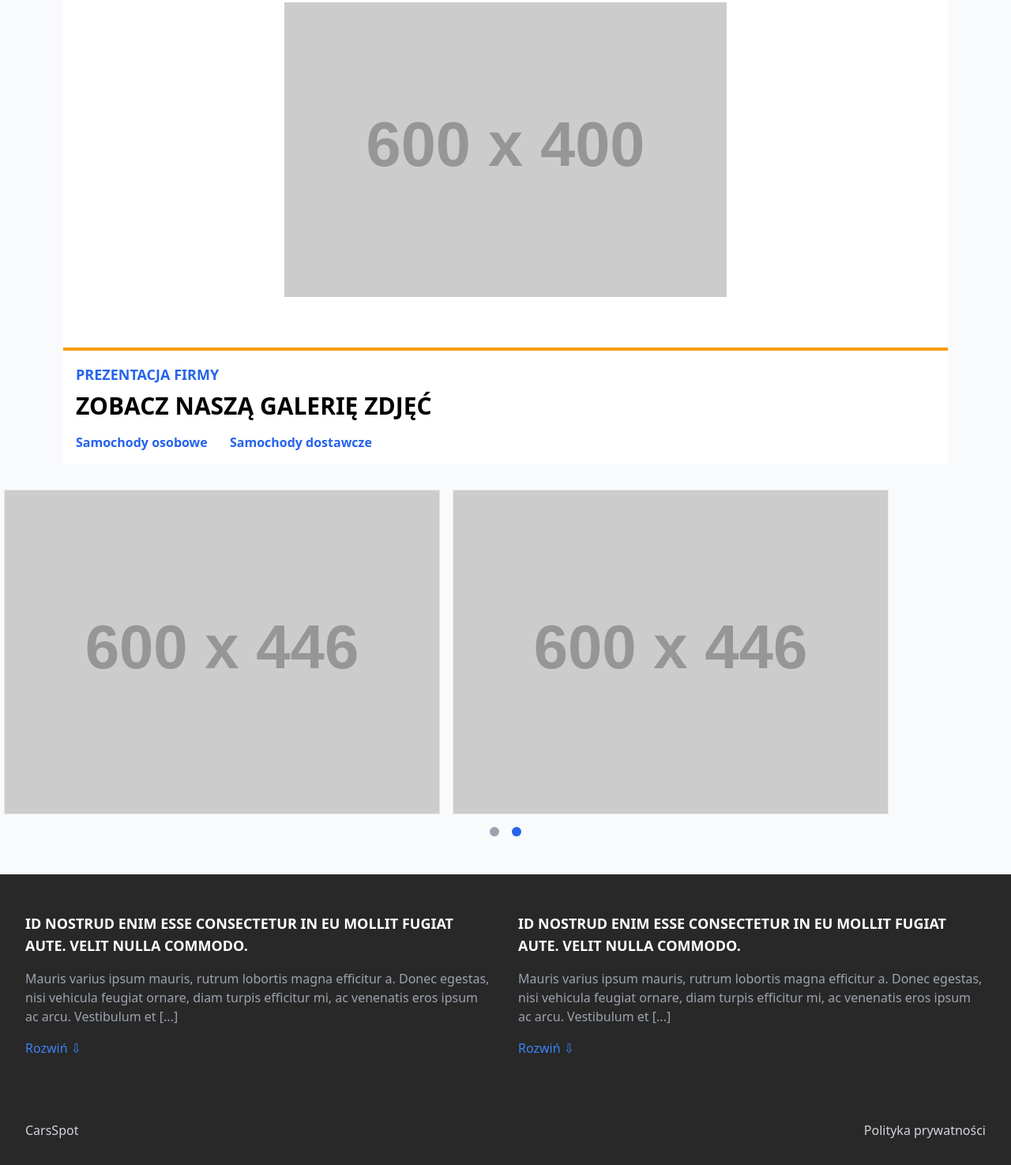
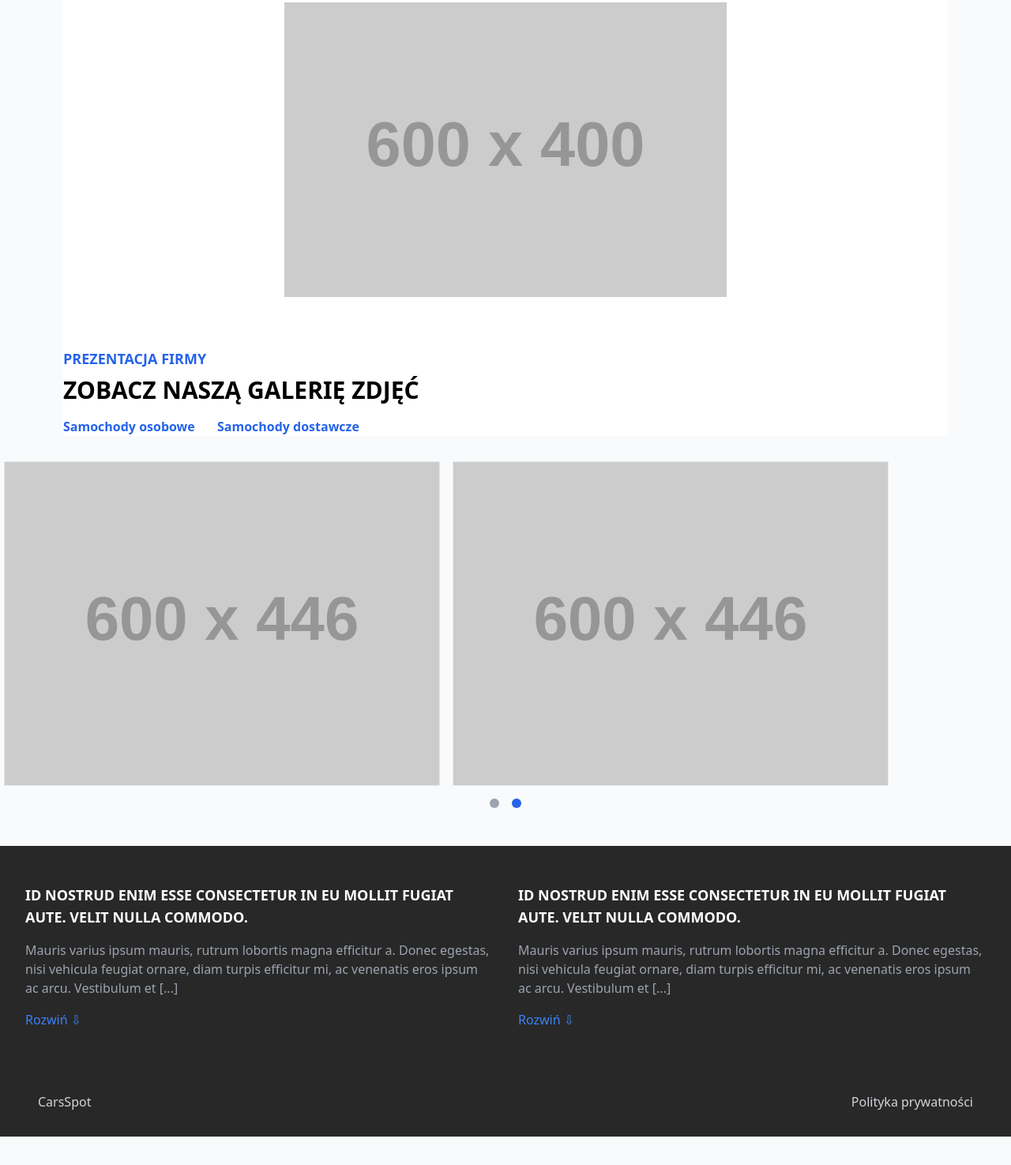
Before and after one commit to KavaliouAlexandr/TestTask, a website: page index.html in a window 1280 px wide. Shown: the part 293-1768 px from the top of the page at 79% size. After the commit the page ends 1732 px from the top, so only its background shows below. Drawn offline with nearby package versions, Linux system fonts and the light colour scheme; placeholder pictures from the web are drawn by us.

Commit message:
Update index.html

```diff
--- a/index.html
+++ b/index.html
@@ -7,7 +7,6 @@
   <title>CarsSpot</title>
 </head>
 <body class="bg-gray-50 text-gray-800">
-
 
   <div class="px-8 lg:px-20">
 
@@ -38,7 +37,7 @@
       </div>
     </section>
 
-    <div class="bg-white p-4 border-t-4 border-yellow-500">
+    <div class="bg-white">
       <div>
         <h2 class="text-lg font-bold text-blue-600 uppercase">Prezentacja firmy</h2>
         <h1 class="text-3xl font-extrabold mt-2 text-black">ZOBACZ NASZĄ GALERIĘ ZDJĘĆ</h1>
@@ -91,7 +90,7 @@
 
 
   <!-- Footer -->
-  <footer style="background-color: #282828;" class="text-gray-300 py-8 px-8"> <!-- Отступы -->
+  <footer style="background-color: #282828;" class="text-gray-300 py-8 px-12"> <!-- Отступы -->
     <div class="flex justify-between items-center">
       <div class="space-x-4">
         <a href="#" class="hover:text-white">CarsSpot</a>
```
